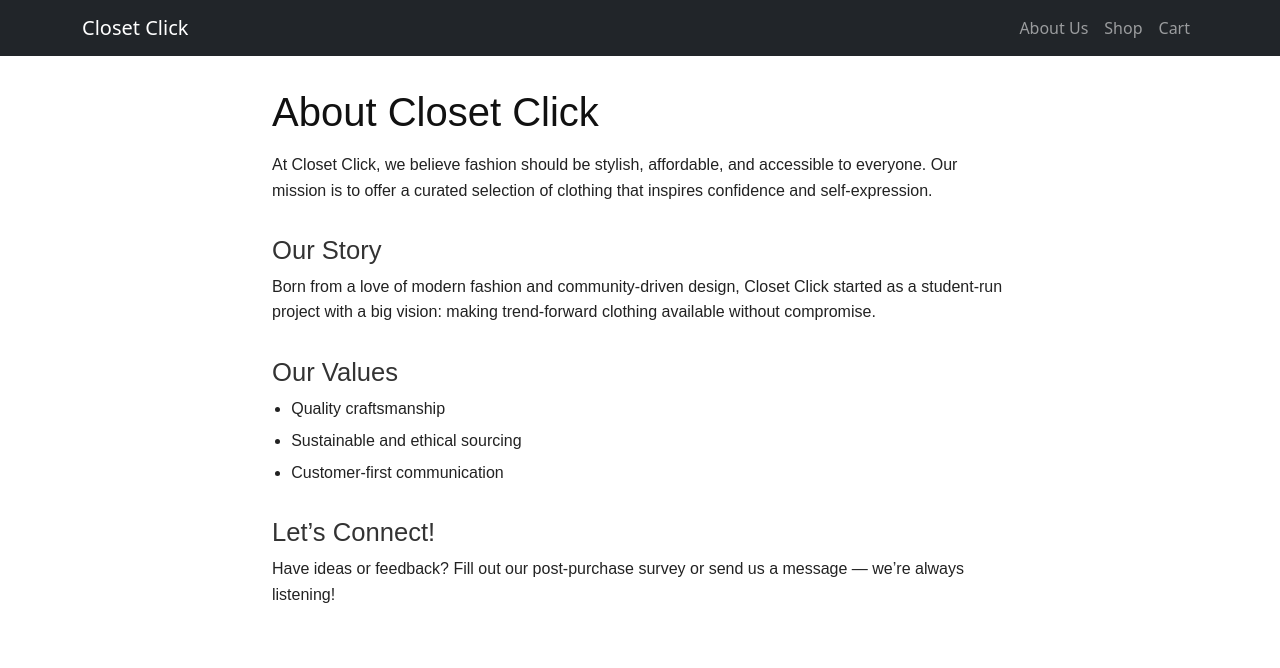
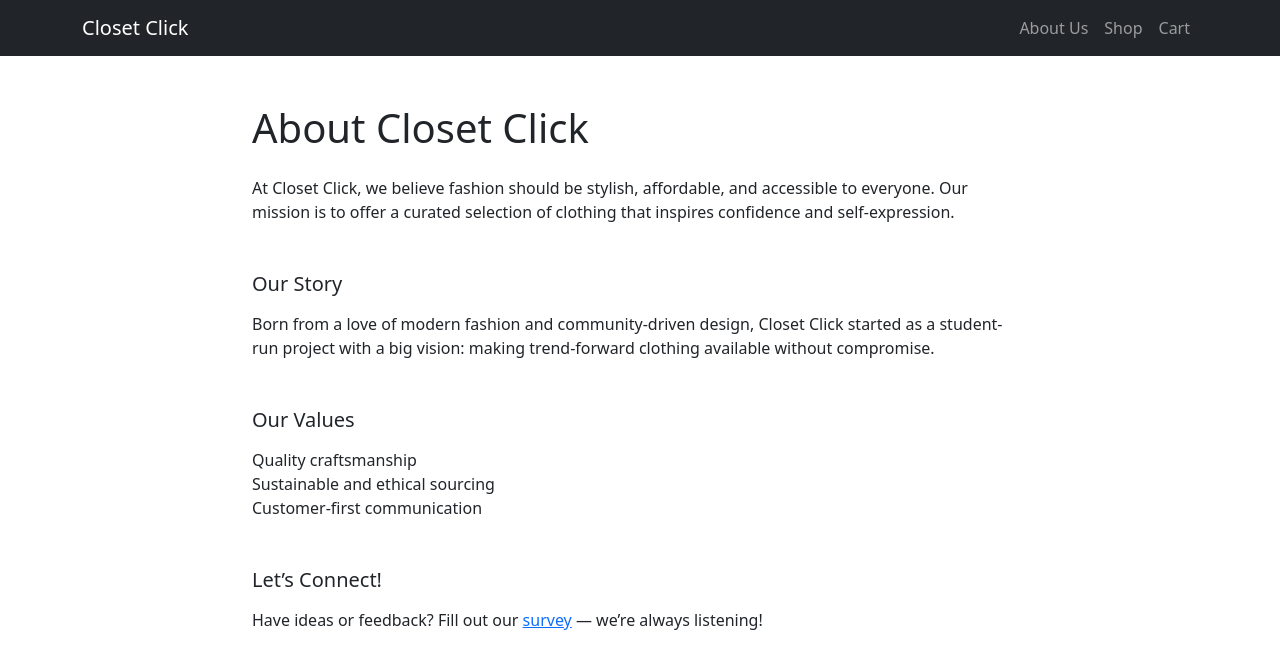
Before and after one commit to jasnphung/SEG3125-Assignment-4, a Next.js app in the folder ecommerce-site/: page /about-us in a window 1280 px wide. Shown: the top 668 px of the page. Built offline with nearby package versions, Linux system fonts and the light colour scheme.

Commit message:
introducing bootstrap

```diff
--- a/ecommerce-site/src/app/about-us/page.tsx
+++ b/ecommerce-site/src/app/about-us/page.tsx
@@ -1,34 +1,32 @@
-import MyNavbar from "@/components/Navbar";
-import styles from "./about.module.css";
-
 export default function AboutUsPage() {
   return (
-    <main className={styles.container}>
-      <h1>About Closet Click</h1>
+    <main className="container py-5" style={{ maxWidth: "800px" }}>
+      <h1 className="mb-4">About Closet Click</h1>
+
       <p>
         At Closet Click, we believe fashion should be stylish, affordable, and
         accessible to everyone. Our mission is to offer a curated selection of
         clothing that inspires confidence and self-expression.
       </p>
 
-      <h2>Our Story</h2>
+      <h2 className="h5 mt-5 mb-3">Our Story</h2>
       <p>
         Born from a love of modern fashion and community-driven design, Closet
         Click started as a student-run project with a big vision: making
         trend-forward clothing available without compromise.
       </p>
 
-      <h2>Our Values</h2>
-      <ul>
+      <h2 className="h5 mt-5 mb-3">Our Values</h2>
+      <ul className="list-unstyled">
         <li> Quality craftsmanship</li>
         <li> Sustainable and ethical sourcing</li>
         <li> Customer-first communication</li>
       </ul>
 
-      <h2>Let’s Connect!</h2>
+      <h2 className="h5 mt-5 mb-3">Let’s Connect!</h2>
       <p>
-        Have ideas or feedback? Fill out our post-purchase survey or send us a
-        message — we’re always listening!
+        Have ideas or feedback? Fill out our <a href="/survey">survey</a> —
+        we’re always listening!
       </p>
     </main>
   );
```
